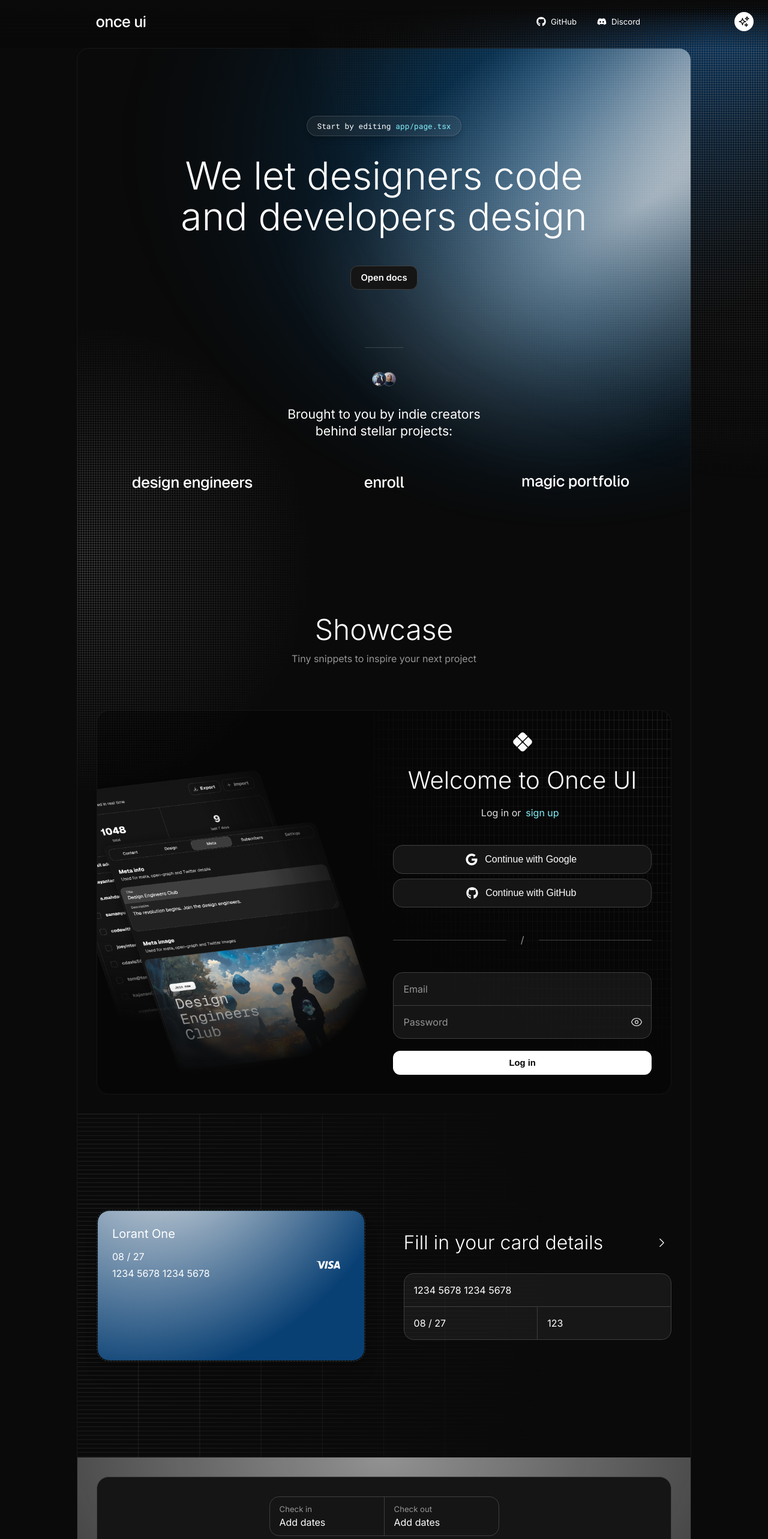
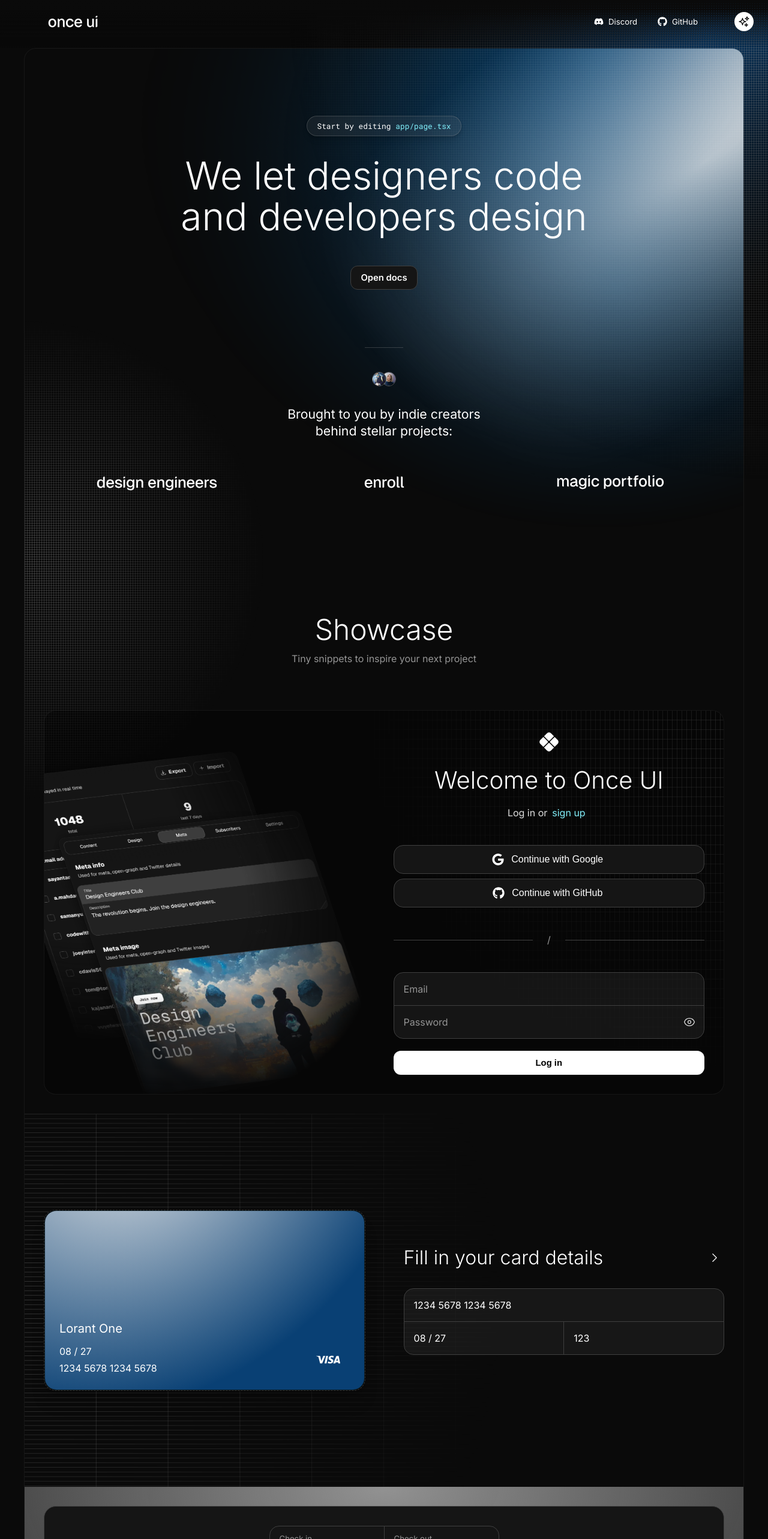
Before and after one commit to once-ui-system/nextjs-starter, a Next.js app: page / in a window 1280 px wide. Shown: the top 2566 px of the page at 60% size. Built offline with nearby package versions, Linux system fonts and the light colour scheme.

Commit message:
format with biome

```diff
--- a/src/app/page.tsx
+++ b/src/app/page.tsx
@@ -113,35 +113,53 @@ export default function Home() {
         blur={0.25}
       />
       <Row position="fixed" top="0" fillWidth justifyContent="center" zIndex={3}>
-        <Row justifyContent="space-between" maxWidth="m" paddingX="24" paddingY="20">
+        <Row
+          data-border="rounded"
+          justifyContent="space-between"
+          maxWidth="l"
+          paddingRight="64"
+          paddingLeft="32"
+          paddingY="20"
+        >
           <Logo size="m" icon={false} href="https://once-ui.com" />
-          <Row gap="12" paddingRight="48" data-border="rounded">
+          <Row gap="12" hide="s">
+            <Button
+              href="https://discord.com/invite/5EyAQ4eNdS"
+              prefixIcon="discord"
+              size="s"
+              label="Discord"
+              weight="default"
+              variant="tertiary"
+            />
             <Button
               href="https://github.com/once-ui-system/nextjs-starter"
               prefixIcon="github"
               size="s"
+              label="GitHub"
               weight="default"
               variant="tertiary"
-            >
-              GitHub
-            </Button>
-            <Button
+            />
+            <StyleOverlay top="20" right="24" />
+          </Row>
+          <Row gap="16" show="s" alignItems="center" paddingRight="24">
+            <IconButton
               href="https://discord.com/invite/5EyAQ4eNdS"
-              prefixIcon="discord"
-              size="s"
-              weight="default"
+              icon="discord"
               variant="tertiary"
-            >
-              Discord
-            </Button>
-            <StyleOverlay top="20" right="24"/>
+            />
+            <IconButton
+              href="https://github.com/once-ui-system/nextjs-starter"
+              icon="github"
+              variant="tertiary"
+            />
+            <StyleOverlay top="20" right="24" />
           </Row>
         </Row>
       </Row>
       <Column
         overflow="hidden"
         as="main"
-        maxWidth="m"
+        maxWidth="l"
         position="relative"
         radius="xl"
         alignItems="center"
@@ -405,7 +423,7 @@ export default function Home() {
             position="absolute"
             grid={{
               display: true,
-              opacity: 80,
+              opacity: 100,
               width: "10%",
               color: "neutral-alpha-medium",
               height: "1.25%",
@@ -426,7 +444,6 @@ export default function Home() {
               radius="xl"
               border="accent-alpha-weak"
               overflow="hidden"
-              maxWidth={32}
             >
               <HoloFx fill>
                 <Background
@@ -434,7 +451,6 @@ export default function Home() {
                   position="absolute"
                   gradient={{
                     display: true,
-                    opacity: 100,
                     tilt: -45,
                     height: 150,
                     width: 100,
@@ -444,12 +460,19 @@ export default function Home() {
                     colorEnd: "accent-solid-weak",
                   }}
                 >
-                  <Column fill position="absolute" padding="24" justifyContent="Row-end" gap="12" onSolid="neutral-strong">
+                  <Column
+                    fill
+                    position="absolute"
+                    padding="24"
+                    justifyContent="flex-end"
+                    gap="12"
+                    onSolid="neutral-strong"
+                  >
                     <Text variant="body-default-xl">Lorant One</Text>
                     <Row
                       fillWidth
                       justifyContent="space-between"
-                      alignItems="Row-end"
+                      alignItems="flex-end"
                       paddingRight="16"
                     >
                       <Column gap="4">
@@ -878,7 +901,7 @@ export default function Home() {
           minHeight={28}
           paddingBottom="80"
           justifyContent="center"
-          alignItems="Row-end"
+          alignItems="flex-end"
         >
           <Background
             mask={{
--- a/src/once-ui/components/Button.tsx
+++ b/src/once-ui/components/Button.tsx
@@ -62,28 +62,6 @@ const Button = forwardRef<HTMLButtonElement, ButtonProps | AnchorProps>(
     ref,
   ) => {
     const iconSize = size === "l" ? "s" : size === "m" ? "s" : "xs";
-
-    const content = (
-      <>
-        {prefixIcon && !loading && <Icon name={prefixIcon} size={iconSize} />}
-        {loading && <Spinner size={size} />}
-        <Flex paddingX="4" paddingY="0" textWeight={weight} textSize={size} className="font-label">
-          {label || children}
-        </Flex>
-        {arrowIcon && (
-          <Arrow
-            style={{
-              marginLeft: "calc(-1 * var(--static-space-4))",
-            }}
-            trigger={"#" + id}
-            scale={size === "s" ? 0.8 : size === "m" ? 0.9 : 1}
-            color={variant === "primary" ? "onSolid" : "onBackground"}
-          />
-        )}
-        {suffixIcon && <Icon name={suffixIcon} size={iconSize} />}
-      </>
-    );
-
     const radiusSize = size === "s" || size === "m" ? "m" : "l";
 
     return (
@@ -113,7 +91,30 @@ const Button = forwardRef<HTMLButtonElement, ButtonProps | AnchorProps>(
         style={style}
         {...props}
       >
-        {content}
+        {prefixIcon && !loading && <Icon name={prefixIcon} size={iconSize} />}
+        {loading && <Spinner size={size} />}
+        {(label || children) && (
+          <Flex
+            paddingX="4"
+            paddingY="0"
+            textWeight={weight}
+            textSize={size}
+            className="font-label"
+          >
+            {label || children}
+          </Flex>
+        )}
+        {arrowIcon && (
+          <Arrow
+            style={{
+              marginLeft: "calc(-1 * var(--static-space-4))",
+            }}
+            trigger={"#" + id}
+            scale={size === "s" ? 0.8 : size === "m" ? 0.9 : 1}
+            color={variant === "primary" ? "onSolid" : "onBackground"}
+          />
+        )}
+        {suffixIcon && <Icon name={suffixIcon} size={iconSize} />}
       </ElementType>
     );
   },
--- a/src/once-ui/components/SegmentedControl.tsx
+++ b/src/once-ui/components/SegmentedControl.tsx
@@ -100,9 +100,7 @@ const SegmentedControl: React.FC<SegmentedControlProps> = ({
       aria-orientation="horizontal"
       onKeyDown={handleKeyDown}
     >
-      <Flex
-        fillWidth
-        gap="-1">
+      <Flex fillWidth gap="-1">
         {buttons.map((button, index) => {
           return (
             <ToggleButton
--- a/src/once-ui/icons.ts
+++ b/src/once-ui/icons.ts
@@ -27,7 +27,7 @@ import {
   HiExclamationCircle,
   HiCheckCircle,
   HiOutlineShieldCheck,
-  HiOutlineSparkles
+  HiOutlineSparkles,
 } from "react-icons/hi2";
 
 import { RiVisaLine } from "react-icons/ri";
@@ -65,5 +65,5 @@ export const iconLibrary: Record<string, IconType> = {
   search: HiOutlineMagnifyingGlass,
   visa: RiVisaLine,
   security: HiOutlineShieldCheck,
-  sparkle: HiOutlineSparkles
+  sparkle: HiOutlineSparkles,
 };
```
Also changed, not shown: src/once-ui/components/StyleOverlay.tsx (+12 -21 lines), src/once-ui/components/StylePanel.tsx (+236 -135 lines).
